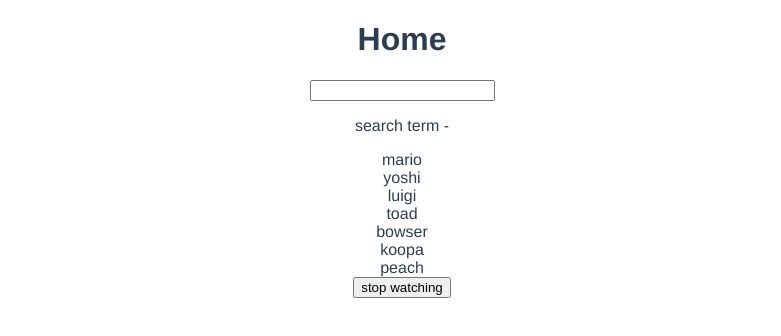
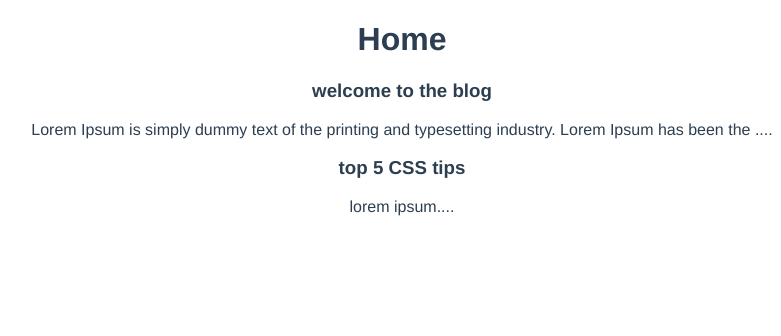
Before and after one commit to Doreen162/Vue-3.0-Tutorial, a Vue app: page / in a window 1280 px wide. Shown: the top 336 px of the page, without its empty margins (238-1019 px from the left). Built offline with nearby package versions, Linux system fonts and the light colour scheme.

Commit message:
Using props in Setup

```diff
--- /dev/null
+++ b/src/components/PostList.vue
@@ -0,0 +1,24 @@
+<template>
+  <div class="post-list">
+      <div v-for="post in posts" :key="post.id">
+      <SinglePost :post="post" />
+      </div>
+  </div>
+
+</template>
+
+<script>
+import SinglePost from './SinglePost.vue'
+
+export default {
+    props: ['posts'],
+    components: { SinglePost },
+    setup(props){
+        console.log(props.posts)
+    }
+}
+</script>
+
+<style>
+
+</style>
--- /dev/null
+++ b/src/components/SinglePost.vue
@@ -0,0 +1,26 @@
+<template>
+  <div class="post">
+    <h3>{{ post.title }}</h3>
+    <p>{{ snippet }}</p>
+  </div>
+</template>
+
+<script>
+import { computed } from 'vue'
+
+export default {
+  props: ['post'],
+  setup(props) {
+      const snippet = computed(() => {
+          return props.post.body.substring(0, 100) + '....'
+      })
+
+      return { snippet }
+
+  }
+}
+</script>
+
+<style>
+
+</style>
--- a/src/views/Home.vue
+++ b/src/views/Home.vue
@@ -1,40 +1,24 @@
 <template>
   <div class="home">
    <h1>Home</h1>
-   <input type="text" v-model="search">
-   <p>search term - {{ search }}</p>
-   <div v-for="name in matchingNames" :key="name">{{ name }}</div>
-   <button @click="handleClick">stop watching</button>
+   <PostList :posts="posts" />
   </div>
 </template>
 
 <script>
-import { computed, ref, watch, watchEffect } from 'vue'
+import PostList from '../components/PostList.vue'
+import { ref } from 'vue'
 
 export default {
   name: 'Home',
+  components: { PostList },
   setup() {
-    const search = ref('')
-    const names = ref(['mario', 'yoshi', 'luigi', 'toad', 'bowser', 'koopa', 'peach'])
+    const posts = ref([
+      { title: 'welcome to the blog', body: 'Lorem Ipsum is simply dummy text of the printing and typesetting industry. Lorem Ipsum has been the industrys standard dummy text ever since the 1500s, when an unknown printer took a galley of type and scrambled it to make a type specimen book. It has survived not only five centuries, but also the leap into electronic typesetting, remaining essentially unchanged. It was popularised in the 1960s with the release of Letraset sheets containing Lorem Ipsum passages, and more recently with desktop publishing software like Aldus PageMaker including versions of Lorem Ipsum.', id: 1},
+      { title: 'top 5 CSS tips', body: 'lorem ipsum', id: 2},
+    ])
 
-    const stopWatch = watch(search, () => {
-      console.log('watch function ran')
-    })
-
-    const stopEffect = watchEffect(() => {
-      console.log('watchEffect function ran', search.value)
-    })
-
-    const matchingNames = computed(() => {
-      return names.value.filter((name) => name.includes(search.value))
-    })
-
-    const handleClick = () => {
-      stopWatch()
-      stopEffect()
-    }
-
-    return { names, search, matchingNames, handleClick }
+    return { posts }
   }
 }
 </script>
```
